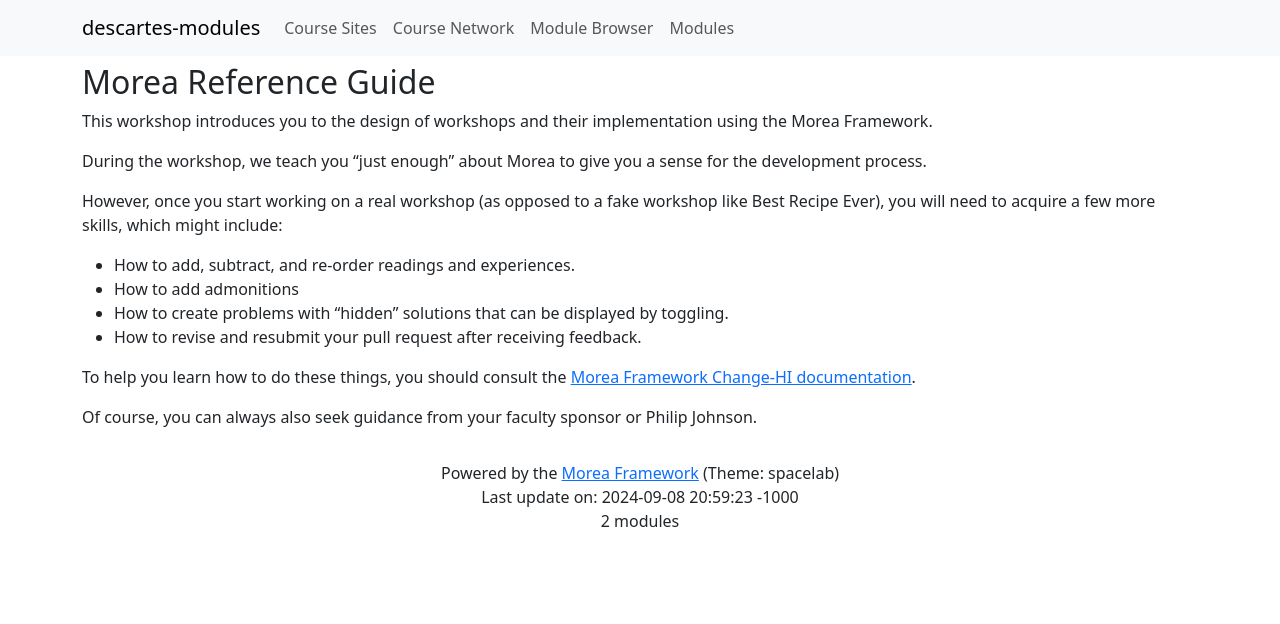
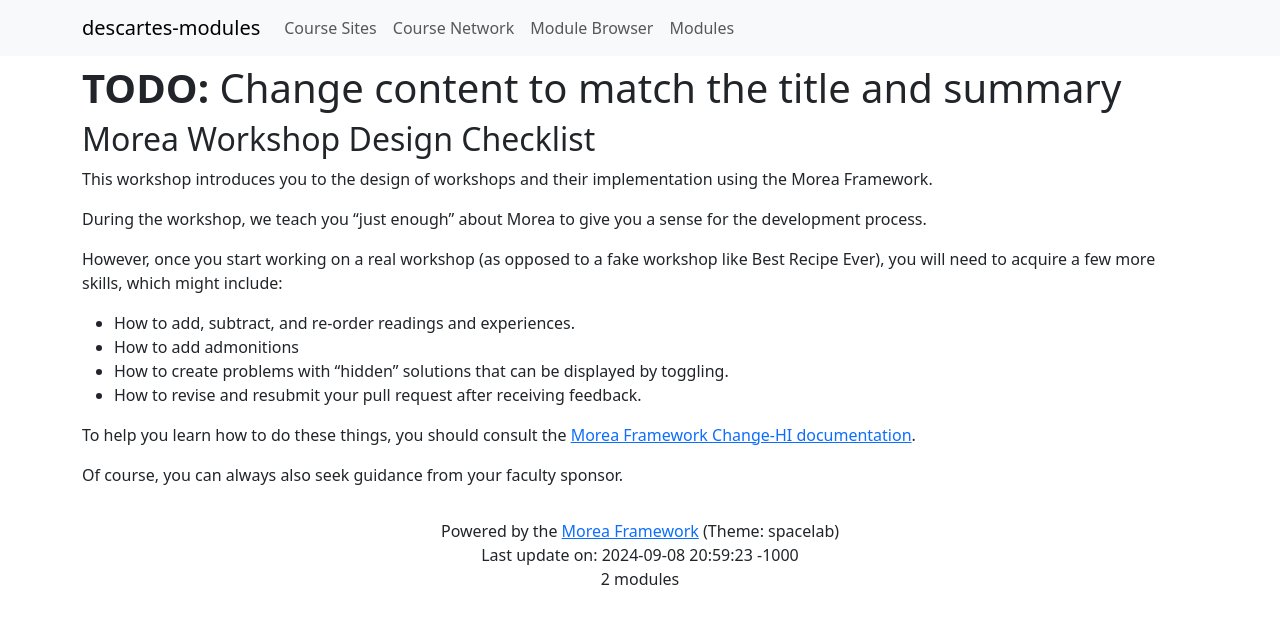
Before and after one commit to uhm-descartes/descartes-modules, a Jekyll site: the page built from morea/descartes-morea-workshop/reading-morea-workshop-design-checklist.md, in a window 1280 px wide. Shown: the top 624 px of the page. Built offline with Jekyll 4.4.1, drawn with Linux system fonts in a browser that asks for light colours; nearby versions of some CDN libraries; library files that are not in the unit come from our copies; comment, search, counter and statistics services are not loaded.

Commit message:
Updating readings. TODO Change content in Workshop Design Checklist

```diff
--- a/morea/descartes-morea-workshop/reading-morea-workshop-design-checklist.md
+++ b/morea/descartes-morea-workshop/reading-morea-workshop-design-checklist.md
@@ -10,7 +10,8 @@
 morea_url: https://morea-framework.github.io/docs/change-hi/workshop-design-checklist
 ---
 
-## Morea Reference Guide
+# **TODO:** Change content to match the title and summary
+## Morea Workshop Design Checklist
 
 This workshop introduces you to the design of workshops and their implementation using the Morea Framework.
 
@@ -25,4 +26,4 @@
 
 To help you learn how to do these things, you should consult the [Morea Framework Change-HI documentation](https://morea-framework.github.io/docs/category/change-hi).
 
-Of course, you can always also seek guidance from your faculty sponsor or Philip Johnson.
+Of course, you can always also seek guidance from your faculty sponsor.
```
Also changed, not shown: morea/descartes-morea-workshop/reading-morea-github.md (+1 -1 lines), morea/descartes-morea-workshop/reading-morea-reference-guide.md (+1 -1 lines).
